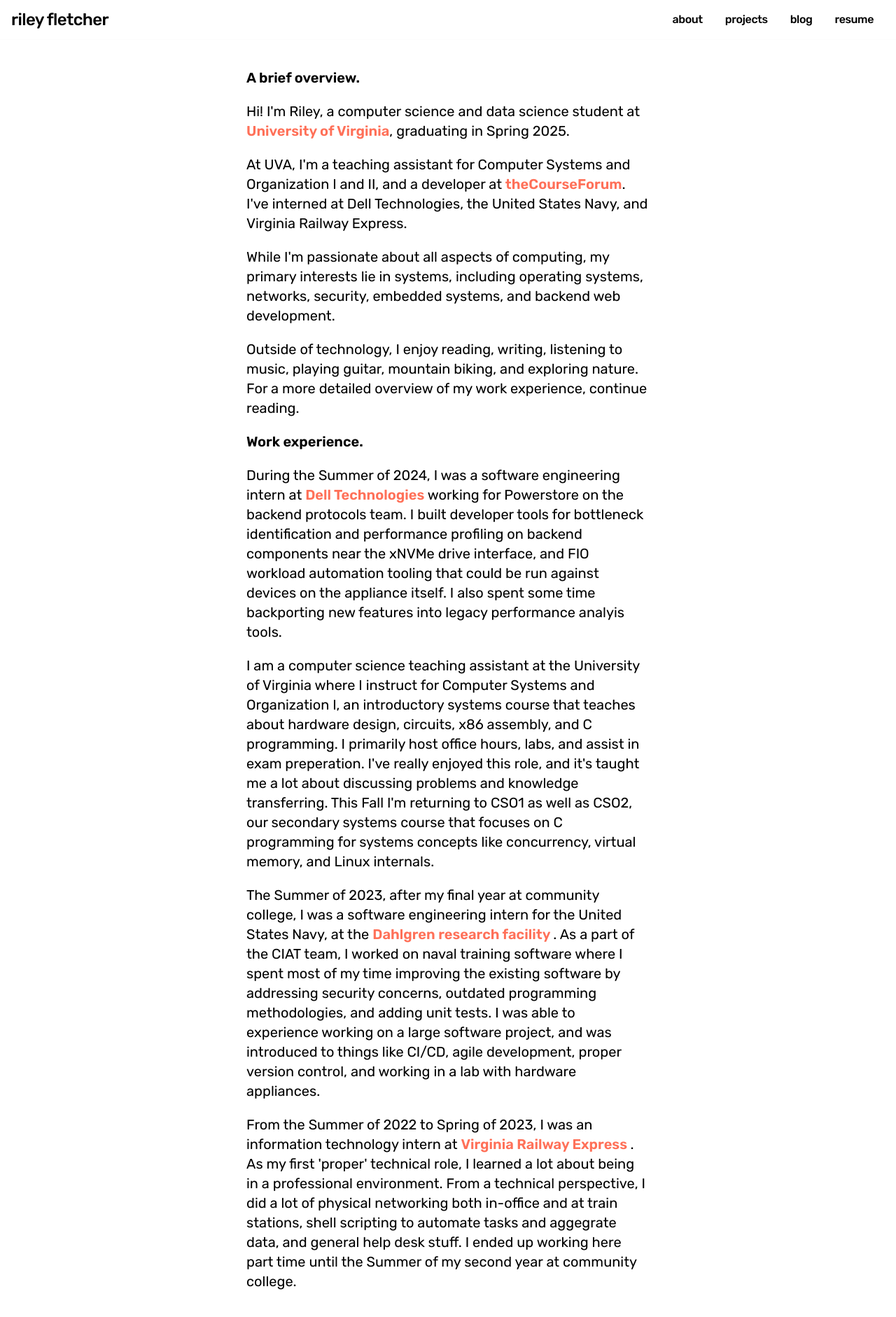
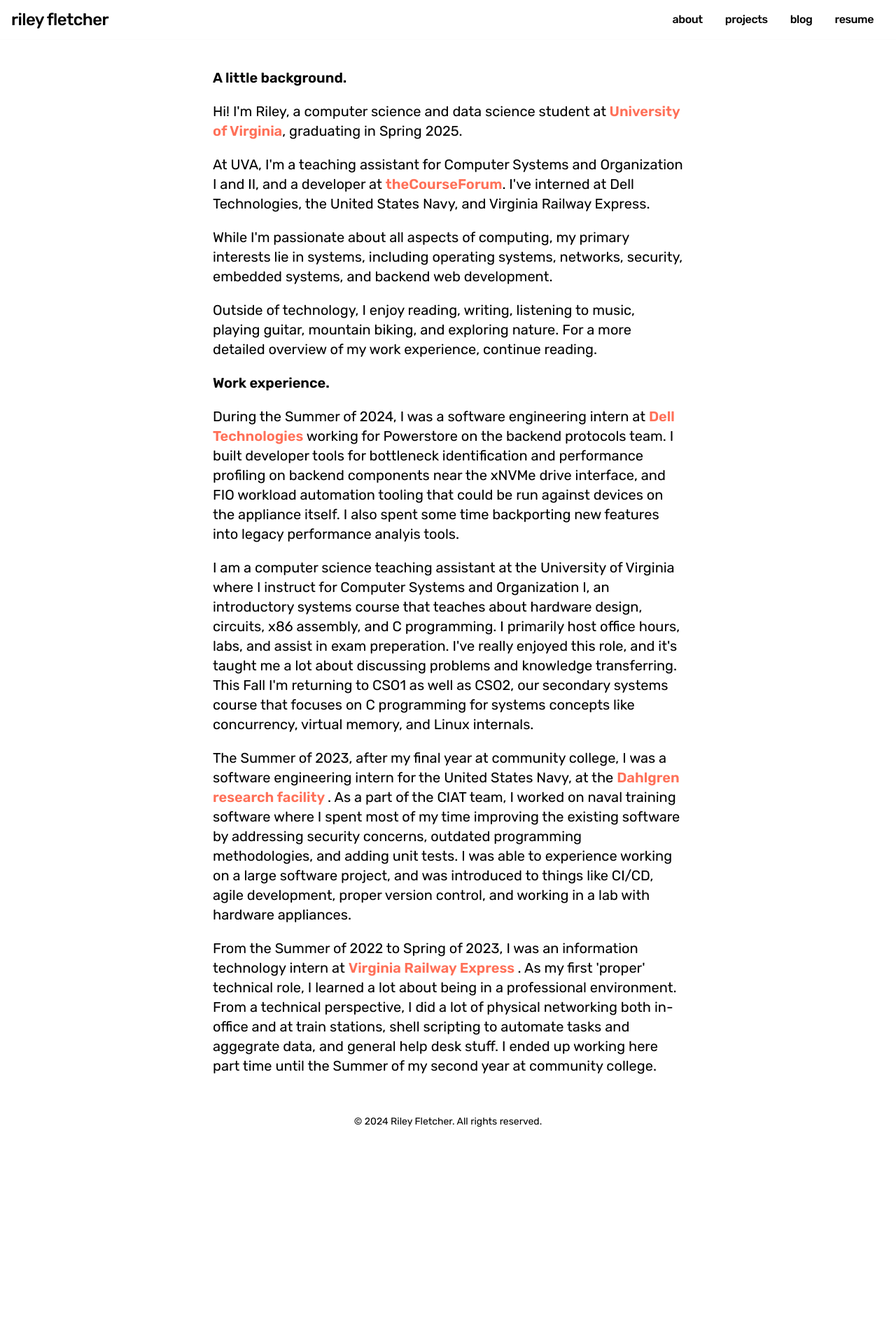
Before and after one commit to rileyfletch/personal-website, a Next.js app: page /about in a window 1280 px wide. Shown: the top 1882 px of the page at 70% size. After the commit the page ends 1629 px from the top, so only its background shows below. Built offline with nearby package versions, Linux system fonts and the light colour scheme.

Commit message:
some small changes + footer

```diff
--- a/app/about/page.tsx
+++ b/app/about/page.tsx
@@ -1,4 +1,5 @@
 import Experience from "@/components/about";
+import Footer from "@/components/footer";
 import Navigation from "@/components/navbar";
 
 export default function Home() {
@@ -10,6 +11,7 @@
       </header>
 
       <Experience></Experience>
+      <Footer></Footer>
     </main>
   );
 }
--- a/app/blog/page.tsx
+++ b/app/blog/page.tsx
@@ -1,4 +1,5 @@
 import Blog from "@/components/blog";
+import Footer from "@/components/footer";
 import Navigation from "@/components/navbar";
 
 export default function Home() {
@@ -10,6 +11,7 @@
       </header>
 
       <Blog></Blog>
+      <Footer></Footer>
     </main>
   );
 }
--- a/app/page.tsx
+++ b/app/page.tsx
@@ -1,3 +1,4 @@
+import Footer from "@/components/footer";
 import Hero from "@/components/hero";
 import Navigation from "@/components/navbar";
 
@@ -10,6 +11,7 @@
       </header>
 
       <Hero></Hero>
+      <Footer></Footer>
     </main>
   );
 }
--- a/app/projects/page.tsx
+++ b/app/projects/page.tsx
@@ -1,3 +1,4 @@
+import Footer from "@/components/footer";
 import Navigation from "@/components/navbar";
 import Projects from "@/components/projects";
 
@@ -10,6 +11,7 @@
       </header>
 
       <Projects></Projects>
+      <Footer></Footer>
     </main>
   );
 }
--- a/components/about.tsx
+++ b/components/about.tsx
@@ -2,9 +2,9 @@
     return (
         <div className="flex flex-col items-center mb-10">
 
-            <div className="max-w-xl mx-auto space-y-5 mt-10">
+            <div className="max-w-2xl mx-auto space-y-5 mt-10">
 
-                <p className="sm:text-xl mb-4 font-semibold">A brief overview.</p>
+                <p className="sm:text-xl mb-4 font-semibold">A little background.</p>
 
                 <p className="sm:text-xl mb-4">
                 Hi! I&apos;m Riley, a computer science and data science student at
--- /dev/null
+++ b/components/footer.tsx
@@ -0,0 +1,11 @@
+export default function Footer() {
+    const currentYear = new Date().getFullYear();
+
+    return (
+        <footer className="py-4 text-center bottom-0 left-0 w-full">
+            <p className="text-sm">
+                © {currentYear} Riley Fletcher. All rights reserved.
+            </p>
+        </footer>
+    )
+}
--- a/components/projects.tsx
+++ b/components/projects.tsx
@@ -4,8 +4,6 @@
 export default function Projects() {
     return (
     <div className="px-2 py-8 bg-cream flex flex-col items-center">
-
-        <p className="text-center font-medium text-lg">What I work on.</p>
 
         <div id="features" className="mx-auto max-w-6xl mt-8">
             <ul className=" grid grid-cols-1 gap-6 text-center text-slate-700 md:grid-cols-3">
```
